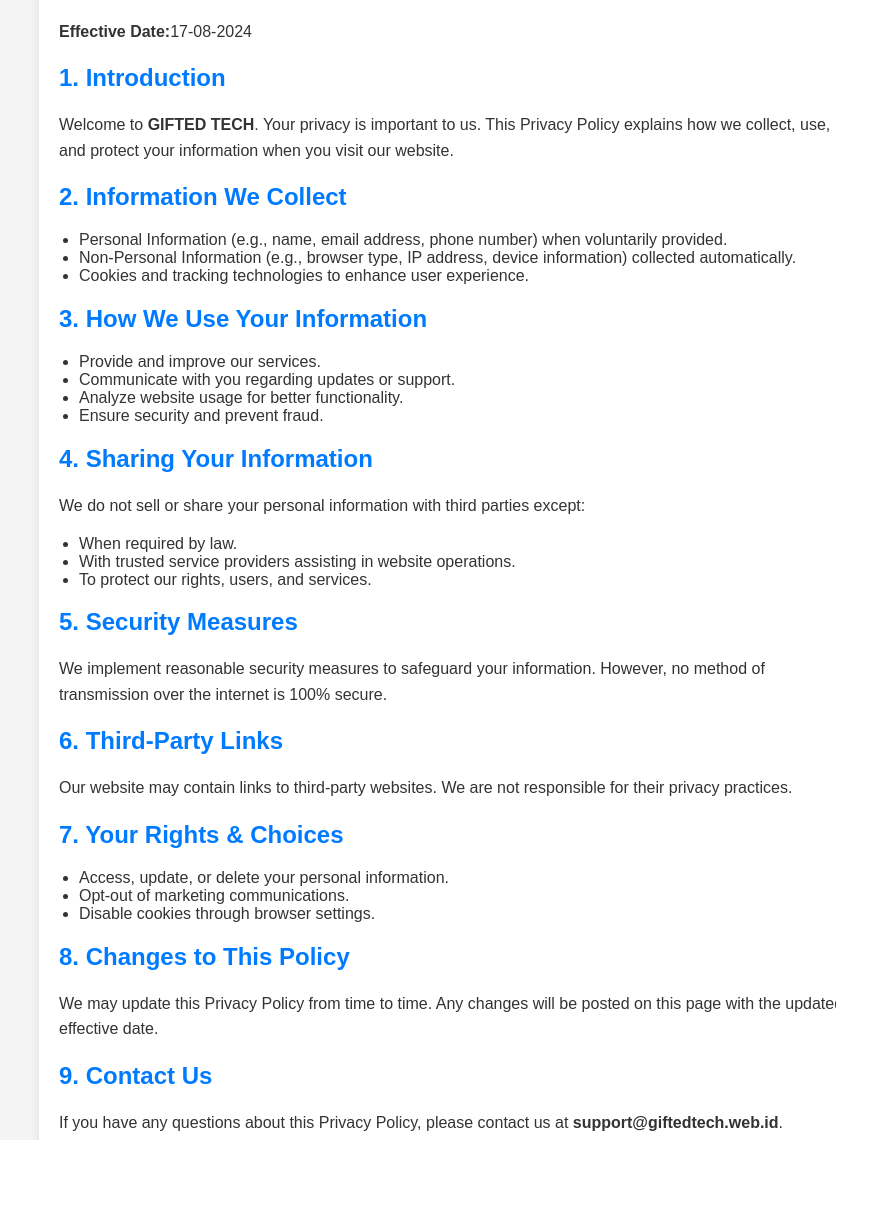
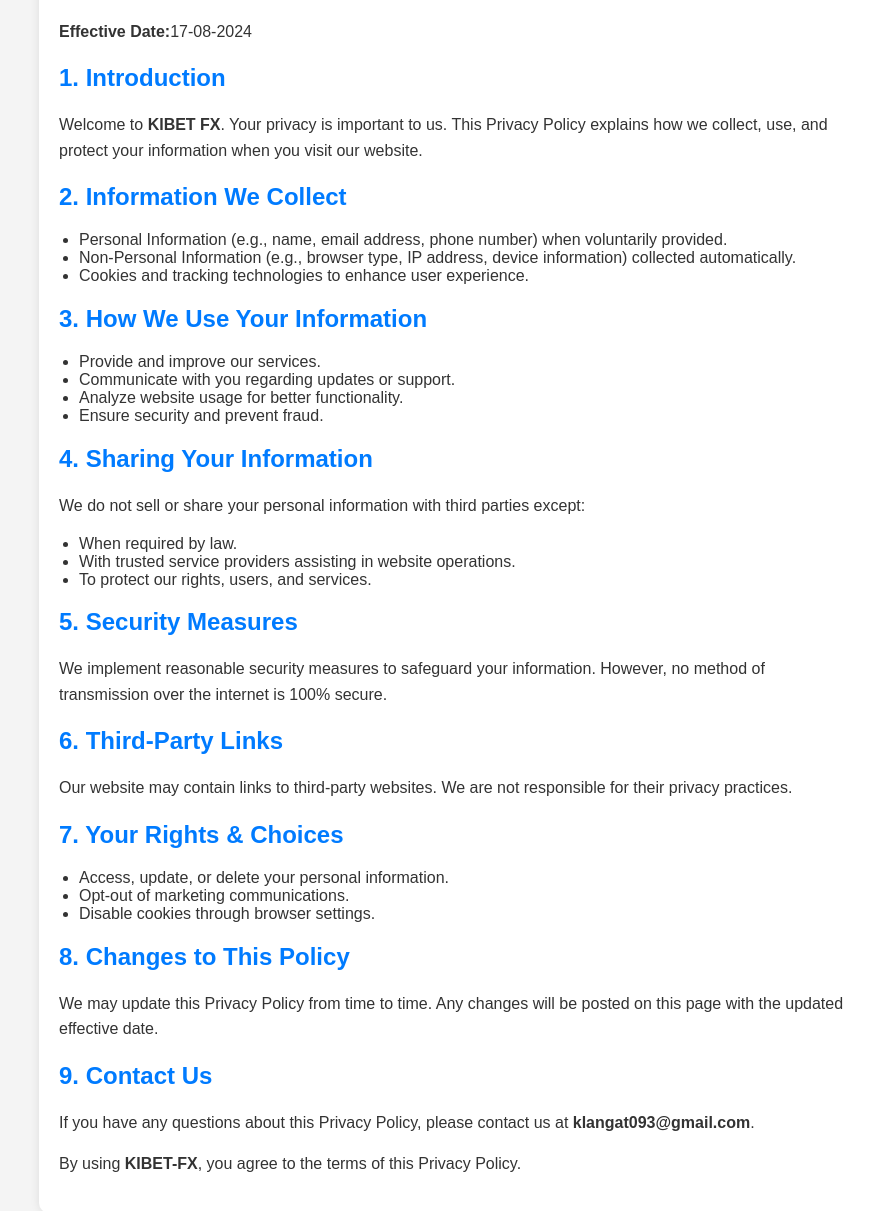
Before and after one commit to Teddytech1/my-handles, a website: page public/privacy.html in a window 1280 px wide. Shown: the part 131-1342 px from the top of the page, without its empty margins (181-1054 px from the left). Drawn offline with Linux system fonts and the light colour scheme.

Commit message:
Update privacy.html

```diff
--- a/public/privacy.html
+++ b/public/privacy.html
@@ -3,7 +3,7 @@
 <head>
     <meta charset="UTF-8">
     <meta name="viewport" content="width=device-width, initial-scale=1.0">
-    <title>Privacy Policy - GIFTED TECH</title>
+    <title>Privacy Policy - KIBET FX</title>
     <style>
         body {
             font-family: Arial, sans-serif;
@@ -37,7 +37,7 @@
         <p><strong>Effective Date:</strong>17-08-2024</p>
 
         <h2>1. Introduction</h2>
-        <p>Welcome to <strong>GIFTED TECH</strong>. Your privacy is important to us. This Privacy Policy explains how we collect, use, and protect your information when you visit our website.</p>
+        <p>Welcome to <strong>KIBET FX</strong>. Your privacy is important to us. This Privacy Policy explains how we collect, use, and protect your information when you visit our website.</p>
 
         <h2>2. Information We Collect</h2>
         <ul>
@@ -79,9 +79,9 @@
         <p>We may update this Privacy Policy from time to time. Any changes will be posted on this page with the updated effective date.</p>
 
         <h2>9. Contact Us</h2>
-        <p>If you have any questions about this Privacy Policy, please contact us at <strong>support@giftedtech.web.id</strong>.</p>
+        <p>If you have any questions about this Privacy Policy, please contact us at <strong>klangat093@gmail.com</strong>.</p>
 
-        <p>By using <strong>GIFTED TECH</strong>, you agree to the terms of this Privacy Policy.</p>
+        <p>By using <strong>KIBET-FX</strong>, you agree to the terms of this Privacy Policy.</p>
     </div>
 </body>
 </html>
```
